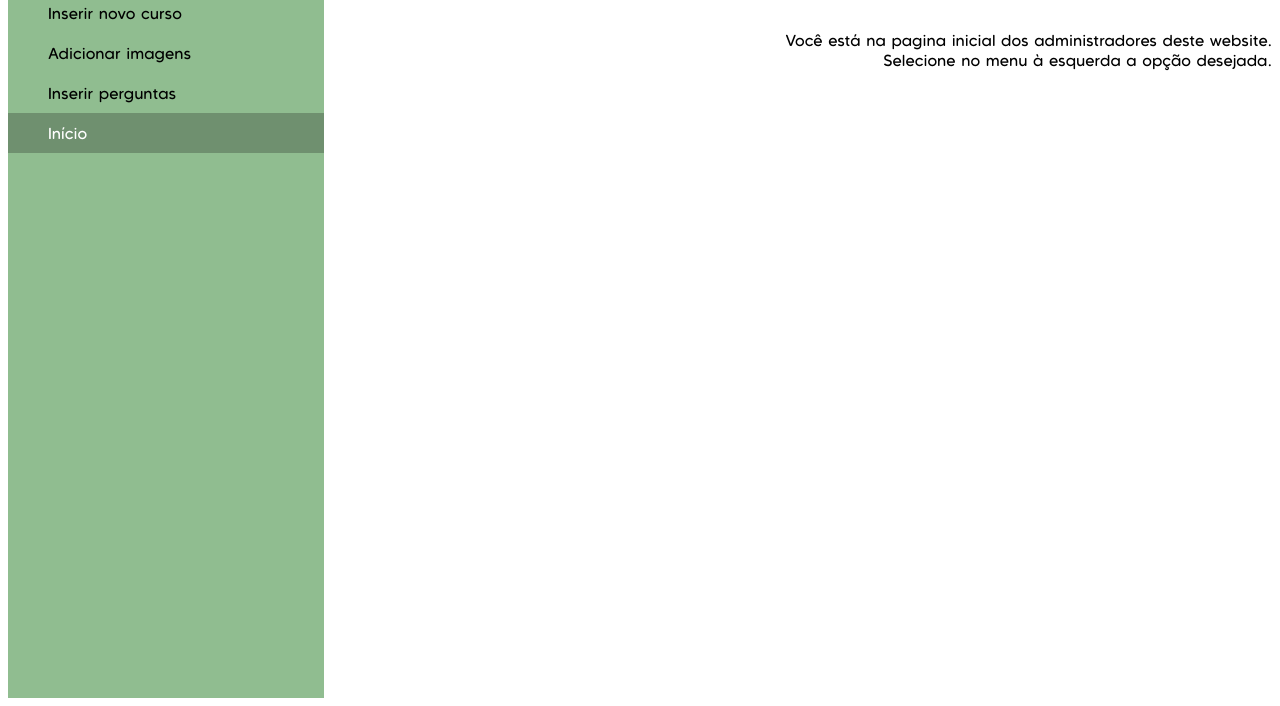
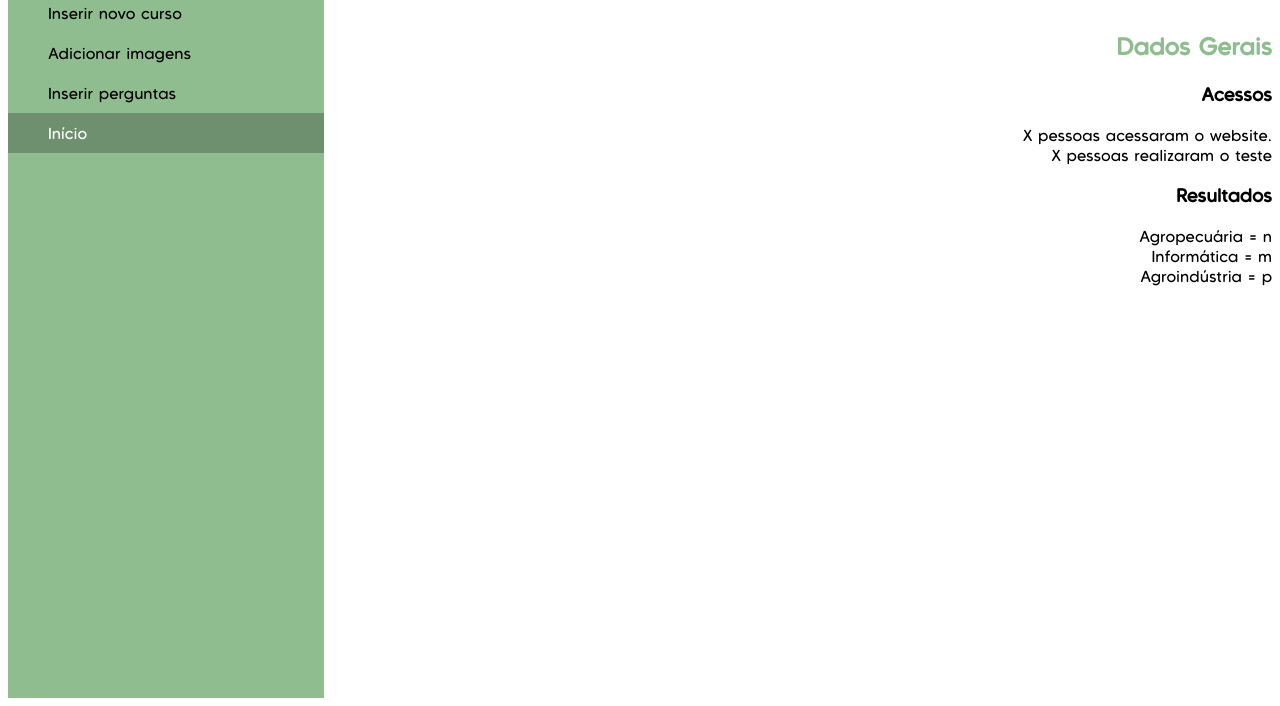
Before and after one commit to nereLuiza/front-end-tf-web, a plain HTML site: page admin/indexA.html in a window 1280 px wide. Shown: the part 110-816 px from the top of the page. Drawn offline with Linux system fonts and the light colour scheme.

Commit message:
update 1

```diff
--- a/admin/indexA.html
+++ b/admin/indexA.html
@@ -20,10 +20,17 @@
             </div>
             <div class="resto">
                 <h1>Página Inicial</h1>
+                <h2>Dados Gerais</h2>
+                <h3>Acessos</h3>
                 <p>
-                    Você está na pagina inicial dos administradores
-                    deste website. </br> Selecione no menu à esquerda a
-                    opção desejada.
+                    X pessoas acessaram o website. </br>
+                    X pessoas realizaram o teste
+                </p>
+                <h3>Resultados</h3>
+                <p>
+                    Agropecuária = n </br>
+                    Informática = m </br>
+                    Agroindústria = p </br>
                 </p>
             </div>
         </div>
--- a/css/estilo.css
+++ b/css/estilo.css
@@ -141,7 +141,12 @@ form {
     justify-content: center;
 }
 
-.resto h1, .resto p {
+.resto h1, .resto p, .resto h3 {
+    text-align: right;
+}
+
+.resto h2 {
+    color: rgb(144, 189, 144);
     text-align: right;
 }
 
```
Also changed, not shown: sobre.html (+1 -1 lines).
